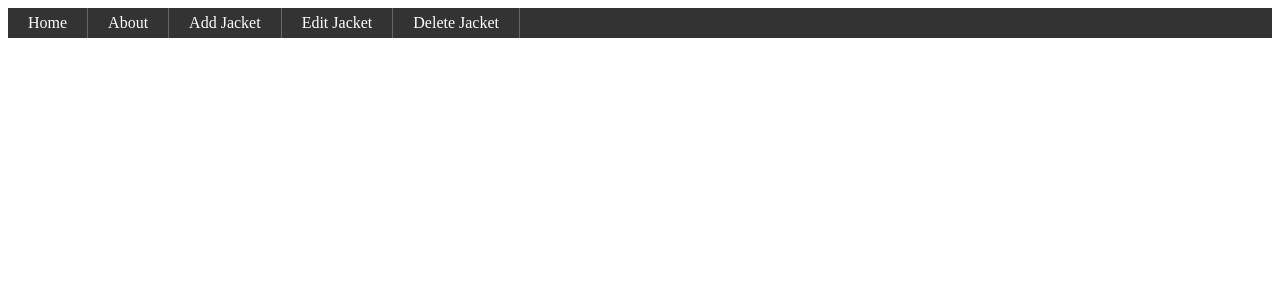
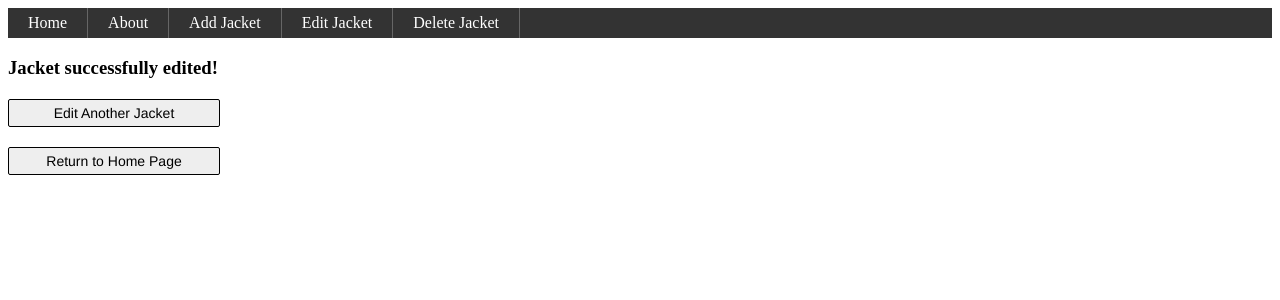
Before and after one commit to BLewis739/wrestling_jackets, a React (Create React App) app in the folder client/: page /ConfirmEdit in a window 1280 px wide. Shown: the top 300 px of the page. Built offline with nearby package versions, Linux system fonts and the light colour scheme.

Commit message:
Cleaned up code in CRUD pages

```diff
--- a/client/src/App.css
+++ b/client/src/App.css
@@ -258,3 +258,28 @@ button {
   display: inline-block;
   margin-right: 10px;
 }
+
+/*
+-------------------------
+Confirmation Page Styling
+-------------------------
+*/
+
+.confirmLink {
+  border: solid black 1px;
+  padding: 5px 15px;
+  border-radius: 2px;
+  text-decoration: none;
+  font-size: 14px;
+  font-family: Helvetica, sans-serif;
+  background-color: #eeeeee;
+  color: black;
+  display: block;
+  width: 180px;
+  text-align: center;
+  margin-top: 20px;
+}
+
+.confirmLink:hover {
+  background-color: #dddddd;
+}
--- a/client/src/App.js
+++ b/client/src/App.js
@@ -7,6 +7,9 @@ import AddJacket from './pages/AddJacket'
 import AddAthlete from './pages/AddAthlete'
 import DeleteJacket from './pages/DeleteJacket'
 import EditJacket from './pages/EditJacket'
+import ConfirmAdd from './pages/confirmationPages/ConfirmAdd'
+import ConfirmDelete from './pages/confirmationPages/ConfirmDelete'
+import ConfirmEdit from './pages/confirmationPages/ConfirmEdit'
 import { useState } from 'react'
 
 const App = () => {
@@ -17,7 +20,8 @@ const App = () => {
   const [selectedAthlete, setSelectedAthlete] = useState('')
   const [selectedJacket, setSelectedJacket] = useState('')
   const [isDeleteButtonOff, setIsDeleteButtonOff] = useState(true)
-  const [hiddenField, setHiddenField] = useState('hidden')
+  const [isAthletePicked, setIsAthletePicked] = useState(false)
+  const [isJacketPicked, setIsJacketPicked] = useState(false)
   const [newJacket, setNewJacket] = useState({
     athlete: '',
     emptyStars: 0,
@@ -32,6 +36,28 @@ const App = () => {
     isBeforeJacket: false,
     orderNum: '62448c5406dae48881b03e0c'
   })
+
+  const resetStates = () => {
+    setIsButtonClicked(false)
+    setSelectedAthlete('')
+    setSelectedJacket('')
+    setIsDeleteButtonOff(true)
+    setIsAthletePicked(false)
+    setNewJacket({
+      athlete: '',
+      emptyStars: 0,
+      fullStars: 0,
+      role: '',
+      award1: '',
+      award2: '',
+      award3: '',
+      award4: '',
+      award5: '',
+      isNewJacket: true,
+      isBeforeJacket: false,
+      orderNum: '62448c5406dae48881b03e0c'
+    })
+  }
 
   return (
     <div className="App">
@@ -63,6 +89,8 @@ const App = () => {
                 setAthletes={setAthletes}
                 setSelectedAthlete={setSelectedAthlete}
                 setOrders={setOrders}
+                isAthletePicked={isAthletePicked}
+                setIsAthletePicked={setIsAthletePicked}
               />
             }
           />
@@ -98,8 +126,22 @@ const App = () => {
                 jackets={jackets}
                 setIsButtonClicked={setIsButtonClicked}
                 isButtonClicked={isButtonClicked}
+                isJacketPicked={isJacketPicked}
+                setIsJacketPicked={setIsJacketPicked}
               />
             }
+          />
+          <Route
+            path="ConfirmAdd"
+            element={<ConfirmAdd resetStates={resetStates} />}
+          />
+          <Route
+            path="ConfirmEdit"
+            element={<ConfirmEdit resetStates={resetStates} />}
+          />
+          <Route
+            path="ConfirmDelete"
+            element={<ConfirmDelete resetStates={resetStates} />}
           />
         </Routes>
       </main>
--- a/client/src/pages/AddJacket.js
+++ b/client/src/pages/AddJacket.js
@@ -10,10 +10,10 @@ const AddJacket = ({
   setAthletes,
   setOrders,
   selectedAthlete,
-  setSelectedAthlete
+  setSelectedAthlete,
+  isAthletePicked,
+  setIsAthletePicked
 }) => {
-  const [isAthletePicked, setIsAthletePicked] = useState(false)
-
   const getAthletes = async () => {
     const res = await axios.get(`http://localhost:3001/athletes`)
     setAthletes(res.data)
@@ -21,16 +21,21 @@ const AddJacket = ({
 
   useEffect(() => {
     getAthletes()
-
     const getOrders = async () => {
       const res = await axios.get(`http://localhost:3001/orders`)
       setOrders(res.data)
     }
-
     getOrders()
   }, [])
 
-  let navigate = useNavigate()
+  const handleAthleteSelection = async (event) => {
+    await setSelectedAthlete(event.target.value)
+    const chosenAthlete = await axios.get(
+      `http://localhost:3001/athletes/${event.target.value}`
+    )
+    await setNewJacket({ ...newJacket, athlete: chosenAthlete.data })
+    setIsAthletePicked(true)
+  }
 
   const generateSampleJacket = () => {
     if (isAthletePicked) {
@@ -43,6 +48,24 @@ const AddJacket = ({
       return <div></div>
     }
   }
+
+  const createJacketButton = () => {
+    if (newJacket.emptyStars + newJacket.fullStars > 0) {
+      return (
+        <button className="submitButton" text="Submit">
+          Create New Jacket
+        </button>
+      )
+    } else {
+      return (
+        <button className="submitButton" text="Submit" disabled>
+          Create New Jacket
+        </button>
+      )
+    }
+  }
+
+  let navigate = useNavigate()
 
   const handleSubmit = async (e) => {
     e.preventDefault()
@@ -67,32 +90,7 @@ const AddJacket = ({
       orderNum: ''
     })
 
-    navigate('/')
-  }
-
-  const handleAthleteSelection = async (event) => {
-    await setSelectedAthlete(event.target.value)
-    const chosenAthlete = await axios.get(
-      `http://localhost:3001/athletes/${event.target.value}`
-    )
-    await setNewJacket({ ...newJacket, athlete: chosenAthlete.data })
-    setIsAthletePicked(true)
-  }
-
-  const createJacketButton = () => {
-    if (newJacket.emptyStars + newJacket.fullStars > 0) {
-      return (
-        <button className="submitButton" text="Submit">
-          Create New Jacket
-        </button>
-      )
-    } else {
-      return (
-        <button className="submitButton" text="Submit" disabled>
-          Create New Jacket
-        </button>
-      )
-    }
+    navigate('/ConfirmAdd')
   }
 
   return (
--- a/client/src/pages/DeleteJacket.js
+++ b/client/src/pages/DeleteJacket.js
@@ -23,19 +23,44 @@ const DeleteJacket = ({
     getJackets()
   }, [])
 
-  //let athleteSelected = false
-
   const handleAthleteSelection = async (event) => {
     await setSelectedAthlete(event.target.value)
-    //athleteSelected = true
   }
 
   const handleJacketSelection = async (event) => {
     await setSelectedJacket(event.target.value)
-    // const res = await axios.get(
-    //   `http://localhost:3001/jackets/${selectedJacket}`
-    // )
-    // setSelectedJacket(res.data)
+  }
+
+  const handlePreviewButtonClick = async () => {
+    const res = await axios.get(
+      `http://localhost:3001/jackets/${selectedJacket}`
+    )
+    setSelectedJacket(res.data)
+    setIsDeleteButtonOff(false)
+  }
+
+  const getJacketButton = () => {
+    if (!selectedJacket || !selectedAthlete) {
+      return (
+        <button onClick={handlePreviewButtonClick} disabled>
+          Preview Jacket
+        </button>
+      )
+    } else {
+      return <button onClick={handlePreviewButtonClick}>Preview Jacket</button>
+    }
+  }
+
+  const getSampleJacket = () => {
+    if (!isDeleteButtonOff) {
+      return (
+        <div>
+          <JacketCard jacket={selectedJacket} />
+        </div>
+      )
+    } else {
+      return <div></div>
+    }
   }
 
   const deleteButton = () => {
@@ -55,38 +80,6 @@ const DeleteJacket = ({
     const res = await axios.delete(
       `http://localhost:3001/jackets/${selectedJacket}`
     )
-  }
-
-  const handlePreviewButtonClick = async () => {
-    const res = await axios.get(
-      `http://localhost:3001/jackets/${selectedJacket}`
-    )
-    setSelectedJacket(res.data)
-    setIsDeleteButtonOff(false)
-  }
-
-  const getSampleJacket = () => {
-    if (!isDeleteButtonOff) {
-      return (
-        <div>
-          <JacketCard jacket={selectedJacket} />
-        </div>
-      )
-    } else {
-      return <div></div>
-    }
-  }
-
-  const getJacketButton = () => {
-    if (!selectedJacket || !selectedAthlete) {
-      return (
-        <button onClick={handlePreviewButtonClick} disabled>
-          Preview Jacket
-        </button>
-      )
-    } else {
-      return <button onClick={handlePreviewButtonClick}>Preview Jacket</button>
-    }
   }
 
   return (
--- a/client/src/pages/EditJacket.js
+++ b/client/src/pages/EditJacket.js
@@ -1,6 +1,7 @@
 import { useEffect } from 'react'
 import axios from 'axios'
 import JacketCard from '../components/JacketCard'
+import { Navigate, useNavigate } from 'react-router-dom'
 
 const EditJacket = ({
   athletes,
@@ -12,7 +13,9 @@ const EditJacket = ({
   setJackets,
   jackets,
   setIsButtonClicked,
-  isButtonClicked
+  isButtonClicked,
+  isJacketPicked,
+  setIsJacketPicked
 }) => {
   useEffect(() => {
     const getJackets = async () => {
@@ -23,6 +26,8 @@ const EditJacket = ({
     getJackets()
   }, [])
 
+  let navigate = useNavigate()
+
   const handleAthleteSelection = async (event) => {
     await setSelectedAthlete(event.target.value)
   }
@@ -30,8 +35,6 @@ const EditJacket = ({
   const handleJacketSelection = (event) => {
     setSelectedJacket(event.target.value)
   }
-
-  let isJacketPicked = false
 
   const getJacketButton = () => {
     if (!selectedJacket || !selectedAthlete) {
@@ -41,11 +44,10 @@ const EditJacket = ({
         </button>
       )
     } else {
-      isJacketPicked = true
+      setIsJacketPicked(true)
       return (
         <div>
           <button onClick={handleButtonClick}>Get Jacket</button>
-          <h3>Current Jacket Info</h3>
         </div>
       )
     }
@@ -73,18 +75,21 @@ const EditJacket = ({
     isJacketPicked = false
   }
 
-  const handleSubmit = async () => {
+  const handleSubmit = async (e) => {
+    e.preventDefault()
     const res = await axios.put(
       `http://localhost:3001/jackets/${selectedJacket._id}`,
       selectedJacket
     )
     console.log('Submitted')
+    navigate('/ConfirmEdit')
   }
 
   const getEditForm = () => {
     if (isButtonClicked) {
       return (
         <div className="edit-form">
+          <h3>Current Jacket Info</h3>
           <form onSubmit={handleSubmit}>
             <div className="years">
               <input
--- a/client/src/pages/confirmationPages/ConfirmAdd.js
+++ b/client/src/pages/confirmationPages/ConfirmAdd.js
@@ -0,0 +1,22 @@
+import { Link } from 'react-router-dom'
+import { useEffect } from 'react'
+
+const ConfirmAdd = ({ resetStates }) => {
+  useEffect(() => {
+    resetStates()
+  }, [])
+
+  return (
+    <div>
+      <h3>Jacket successfully added!</h3>
+      <Link className="confirmLink" to="/AddJacket">
+        Add Another Jacket
+      </Link>
+      <Link className="confirmLink" to="/">
+        Return to Home Page
+      </Link>
+    </div>
+  )
+}
+
+export default ConfirmAdd
--- a/client/src/pages/confirmationPages/ConfirmDelete.js
+++ b/client/src/pages/confirmationPages/ConfirmDelete.js
@@ -0,0 +1,22 @@
+import { Link } from 'react-router-dom'
+import { useEffect } from 'react'
+
+const ConfirmDelete = ({ resetStates }) => {
+  useEffect(() => {
+    resetStates()
+  }, [])
+
+  return (
+    <div>
+      <h3>Jacket successfully deleted!</h3>
+      <Link className="confirmLink" to="/DeleteJacket">
+        Delete Another Jacket
+      </Link>
+      <Link className="confirmLink" to="/">
+        Return to Home Page
+      </Link>
+    </div>
+  )
+}
+
+export default ConfirmDelete
--- a/client/src/pages/confirmationPages/ConfirmEdit.js
+++ b/client/src/pages/confirmationPages/ConfirmEdit.js
@@ -0,0 +1,22 @@
+import { Link } from 'react-router-dom'
+import { useEffect } from 'react'
+
+const ConfirmEdit = ({ resetStates }) => {
+  useEffect(() => {
+    resetStates()
+  }, [])
+
+  return (
+    <div className="confirm-link-container">
+      <h3>Jacket successfully edited!</h3>
+      <Link className="confirmLink" to="/EditJacket">
+        Edit Another Jacket
+      </Link>
+      <Link className="confirmLink" to="/">
+        Return to Home Page
+      </Link>
+    </div>
+  )
+}
+
+export default ConfirmEdit
```
